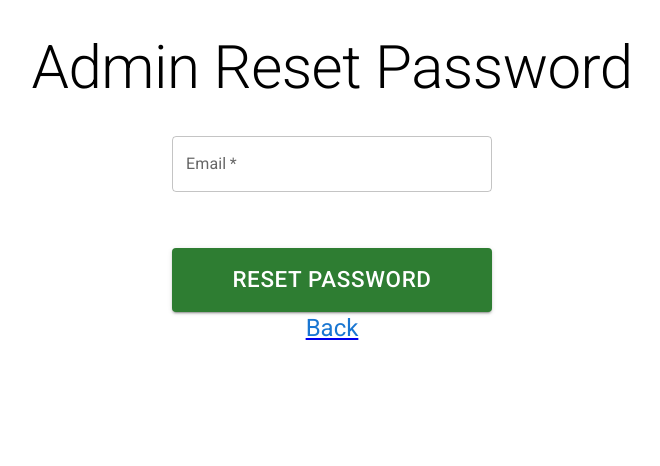
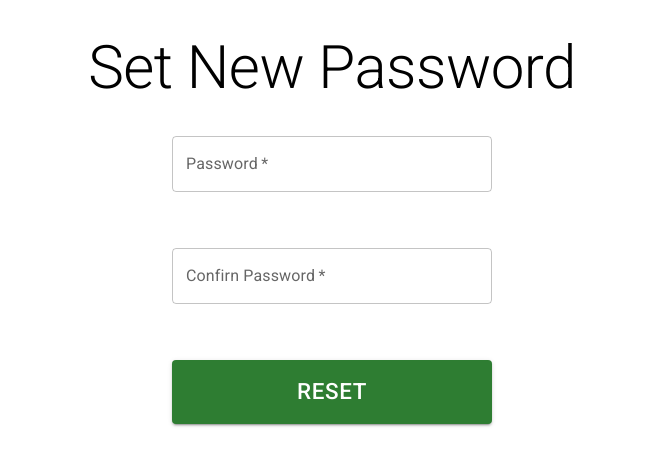
Before and after one commit to Albertamoahjunior/cropscope-webapp-frontend, a React (Create React App) app: page /admin/reset-password/1 in a window 1280 px wide. Shown: the top 466 px of the page, without its empty margins (308-968 px from the left). Built offline with nearby package versions, Linux system fonts and the light colour scheme.

Commit message:
admin reset page showing now

```diff
--- a/src/App.js
+++ b/src/App.js
@@ -9,7 +9,7 @@ import AdminSignupForm from './components/Admin/AdminSignupForm';
 import AdminResetPasswordForm from './components/Admin/AdminResetPasswordForm';
 import LandingPage from './components/LandingPage';
 import AdminAddFarmerForm from './components/Admin/AdminAddFarmersForm';
-import AdminResetPasswordPage from './components/Admin/AdminResetPasswordForm';
+import AdminResetPasswordPage from './components/Admin/AdminResetPasswordPage';
 import FarmerResetPage from './components/Farmer/ResetPasswordForm'
 import '@fontsource/roboto/300.css';
 import '@fontsource/roboto/400.css';
@@ -24,11 +24,11 @@ function App() {
         <Router>
           <Routes>
             <Route exact path="/farmer/reset-password/:token" element={<FarmerResetPage/>} />
+            <Route exact path="/admin/reset-password/:token" element={<AdminResetPasswordPage/>} />
 	          <Route exact path="/admin/landing" element={<LandingPage/>} />
             <Route exact path="/admin/login" element={<AdminLoginForm/>} />
             <Route exact path="/admin/signup" element={<AdminSignupForm/>} />
             <Route exact path="/admin/forgot-password" element={<AdminResetPasswordForm/>} />
-            <Route exact path="/admin/reset-password/:token" element={<AdminResetPasswordPage/>} />
             <Route path="/" element={<PrivateRoute />}>
               <Route path="/" element={<AdminDashboard />} />
             </Route>
--- a/src/components/Admin/AdminResetPasswordPage.js
+++ b/src/components/Admin/AdminResetPasswordPage.js
@@ -5,7 +5,7 @@ import { AuthContext } from '../../context/AuthContext';
 import { ToastContainer, toast } from 'react-toastify';
 import 'react-toastify/dist/ReactToastify.css';
 
-const AdminLoginForm = () => {
+const AdminResetForm = () => {
   const { adminReset, authError } = useContext(AuthContext);
   const [cpassword, setCpassword] = useState('');
   const [password, setPassword] = useState('');
@@ -54,7 +54,7 @@ const AdminLoginForm = () => {
 
   return (
     <div>
-      <StandardTypography variant="h2" mt="2rem" mb="2rem">New Password</StandardTypography>
+      <StandardTypography variant="h2" mt="2rem" mb="2rem"> Set New Password</StandardTypography>
       <form onSubmit={handleSubmit}>
         <div>
           <StandardTextField type="password" label="Password" value={password} onChange={(e) => setPassword(e.target.value)} required={true}/>
@@ -73,4 +73,4 @@ const AdminLoginForm = () => {
   );
 };
 
-export default AdminLoginForm;
+export default AdminResetForm;
```
